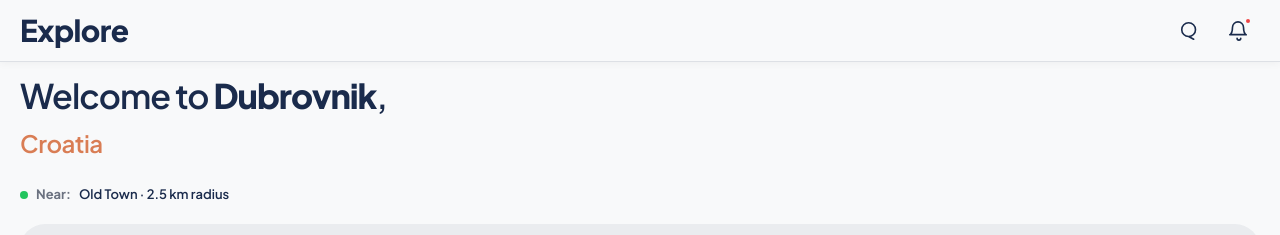
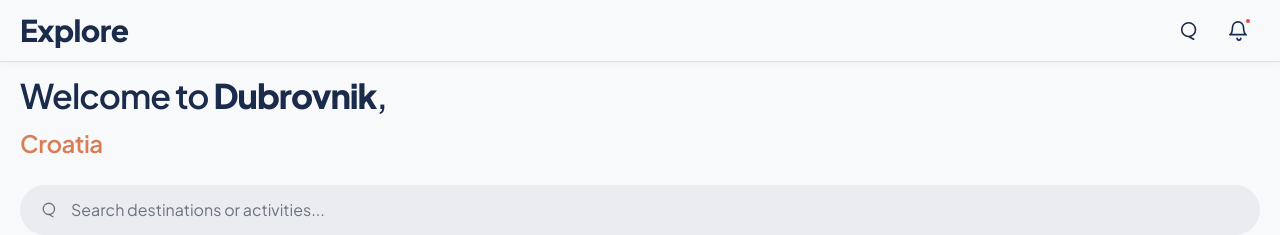
Before and after one commit to LazarVukadinovic/geotrack, an Angular app in the folder src/user-app/: page /explore in a window 1280 px wide. Shown: the top 235 px of the page. Built offline with nearby package versions, Linux system fonts and the light colour scheme.

Commit message:
uklonjen near by statusna linija sa Explore stranice

```diff
--- a/src/user-app/src/app/features/explore/components/nearby-status-row/nearby-status-row.component.html
+++ /dev/null
@@ -1,5 +0,0 @@
-<div class="nearby-status" aria-label="Nearby status">
-  <span class="nearby-status__dot" aria-hidden="true"></span>
-  <span class="nearby-status__label">{{ status().label }}:</span>
-  <span class="nearby-status__value">{{ status().value }} radius</span>
-</div>
--- a/src/user-app/src/app/features/explore/components/nearby-status-row/nearby-status-row.component.scss
+++ /dev/null
@@ -1,26 +0,0 @@
-.nearby-status {
-  display: flex;
-  align-items: center;
-  gap: var(--space-2);
-  margin: var(--space-2) 0 var(--space-5);
-  font-size: var(--text-sm);
-  color: var(--color-muted);
-}
-
-.nearby-status__dot {
-  width: 8px;
-  height: 8px;
-  border-radius: 50%;
-  background: #22c55e;
-  flex-shrink: 0;
-}
-
-.nearby-status__label {
-  font-weight: 700;
-  color: var(--color-muted);
-}
-
-.nearby-status__value {
-  color: var(--color-primary-navy);
-  font-weight: 600;
-}
--- a/src/user-app/src/app/features/explore/components/nearby-status-row/nearby-status-row.component.ts
+++ /dev/null
@@ -1,12 +0,0 @@
-import { Component, input } from '@angular/core';
-import type { NearbyStatus } from '../../models/explore-extras.model';
-
-@Component({
-  selector: 'app-nearby-status-row',
-  standalone: true,
-  templateUrl: './nearby-status-row.component.html',
-  styleUrl: './nearby-status-row.component.scss',
-})
-export class NearbyStatusRowComponent {
-  readonly status = input.required<NearbyStatus>();
-}
--- a/src/user-app/src/app/features/explore/pages/explore-page/explore-page.component.html
+++ b/src/user-app/src/app/features/explore/pages/explore-page/explore-page.component.html
@@ -22,7 +22,6 @@
 
   <div class="explore-page__main">
     <app-welcome-hero [city]="heroCity()" [country]="heroCountry()" />
-    <app-nearby-status-row [status]="nearbyStatus()" />
 
     <div class="explore-page__search">
       <app-search-bar
--- a/src/user-app/src/app/features/explore/pages/explore-page/explore-page.component.ts
+++ b/src/user-app/src/app/features/explore/pages/explore-page/explore-page.component.ts
@@ -6,7 +6,6 @@ import { AppHeaderComponent } from '../../../../shared/components/app-header/app
 import { SearchBarComponent } from '../../../../shared/components/search-bar/search-bar.component';
 import { FilterPillsComponent } from '../../../../shared/components/filter-pills/filter-pills.component';
 import { WelcomeHeroComponent } from '../../components/welcome-hero/welcome-hero.component';
-import { NearbyStatusRowComponent } from '../../components/nearby-status-row/nearby-status-row.component';
 import { PromoCardComponent } from '../../components/promo-card/promo-card.component';
 import { EventsSliderComponent } from '../../components/events-slider/events-slider.component';
 import { PopularNearbySliderComponent } from '../../components/popular-nearby-slider/popular-nearby-slider.component';
@@ -26,7 +25,6 @@ import { NearMePopupComponent, type NearMeSettings } from '../../components/near
     SearchBarComponent,
     FilterPillsComponent,
     WelcomeHeroComponent,
-    NearbyStatusRowComponent,
     PromoCardComponent,
     EventsSliderComponent,
     PopularNearbySliderComponent,
@@ -52,7 +50,6 @@ export class ExplorePageComponent {
   protected readonly searchQuery = signal('');
   protected readonly activeCategory = signal<ExploreCategoryFilter>('all');
 
-  protected readonly nearbyStatus = computed(() => this.explore.nearbyStatus());
   protected readonly promo = computed(() => this.explore.promo());
 
   protected readonly eventsThisWeek = computed(() => {
```
